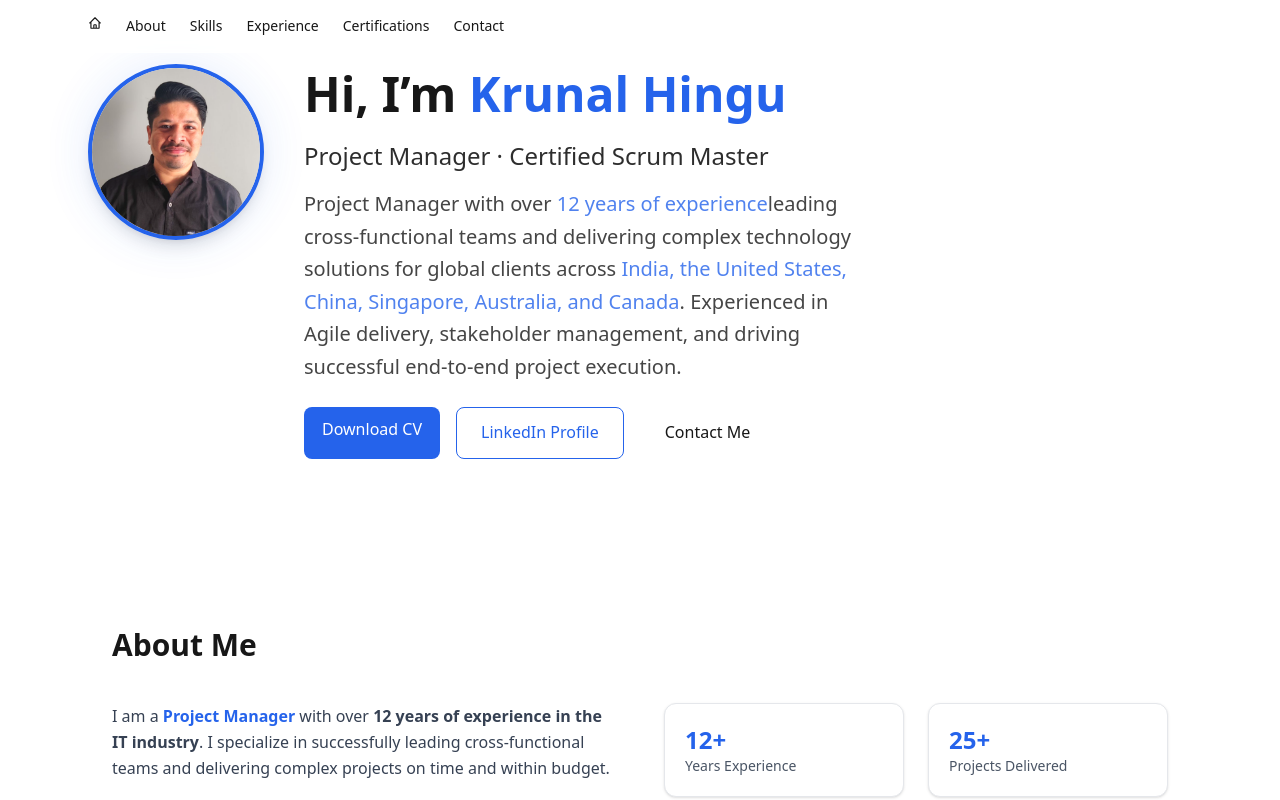
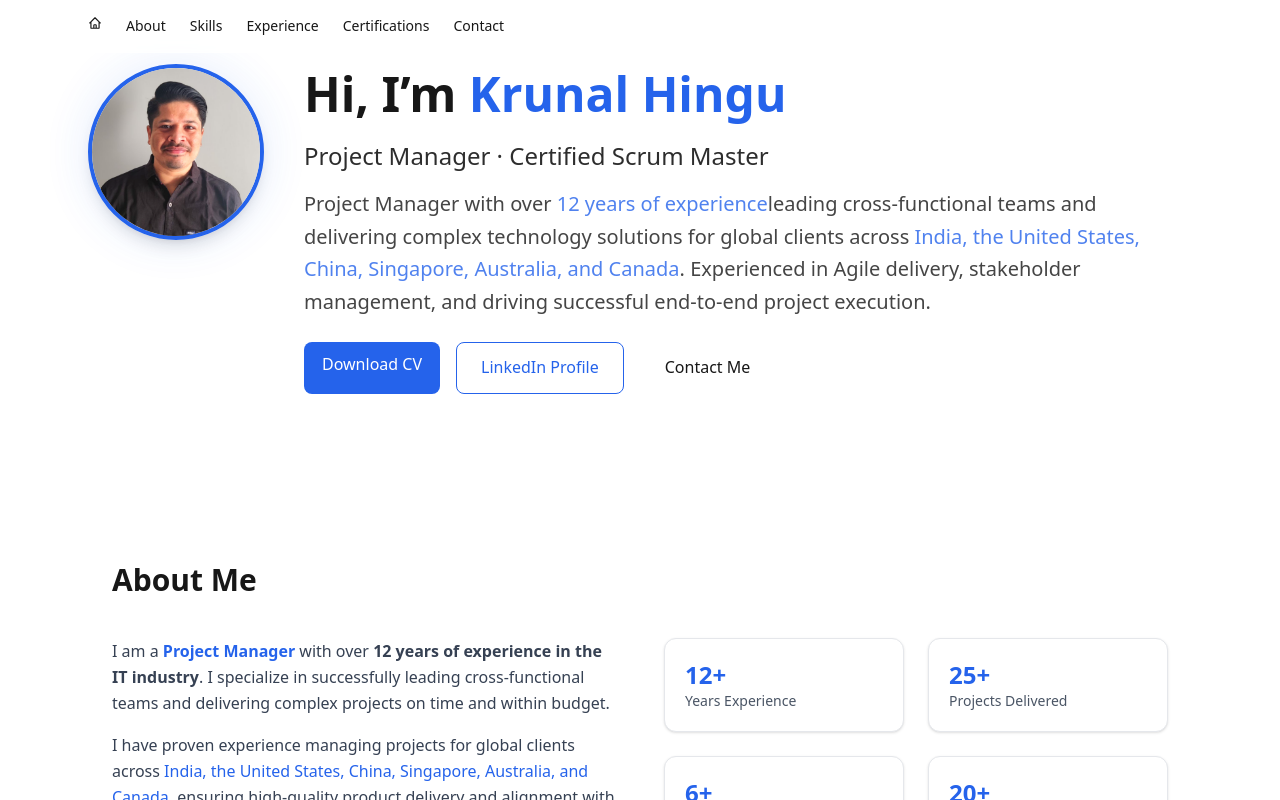
Before and after one commit to KrunalHingu/Curriculum-Vitae, a Next.js app: page / in a window 1280 px wide. Shown: the top 800 px of the page. Built offline with nearby package versions, Linux system fonts and the light colour scheme.

Commit message:
Update max-width class for Hero component

```diff
--- a/components/Hero.js
+++ b/components/Hero.js
@@ -15,7 +15,7 @@ export default function Hero() {
         </div>
 
         {/* Text Content */}
-        <div className="text-center md:text-left max-w-xl">
+        <div className="text-center md:text-left max-w-xxl">
 
           <h1 className="text-4xl md:text-5xl font-bold leading-tight">
             Hi, I’m <span className="text-primary">Krunal Hingu</span>
```
